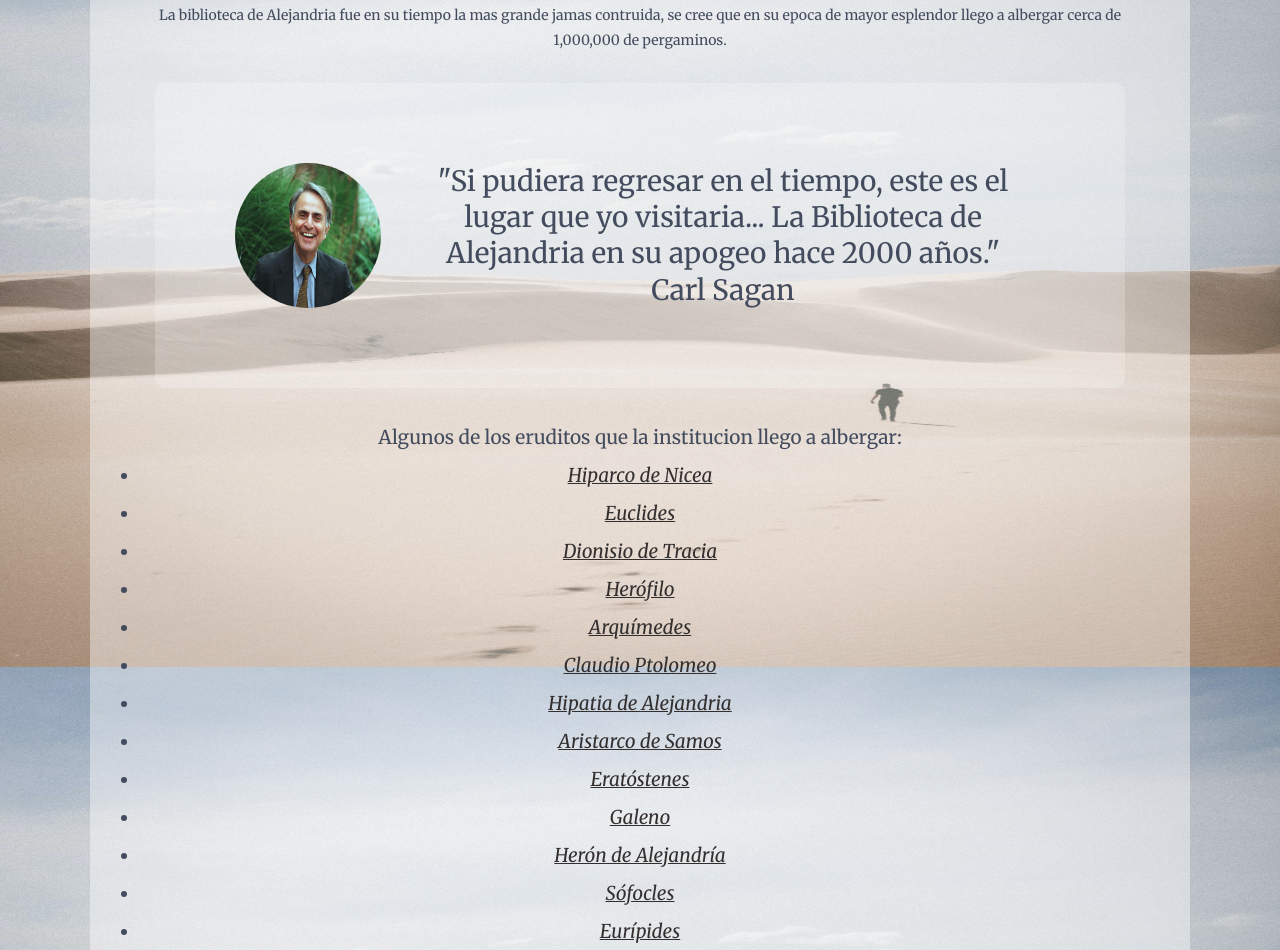
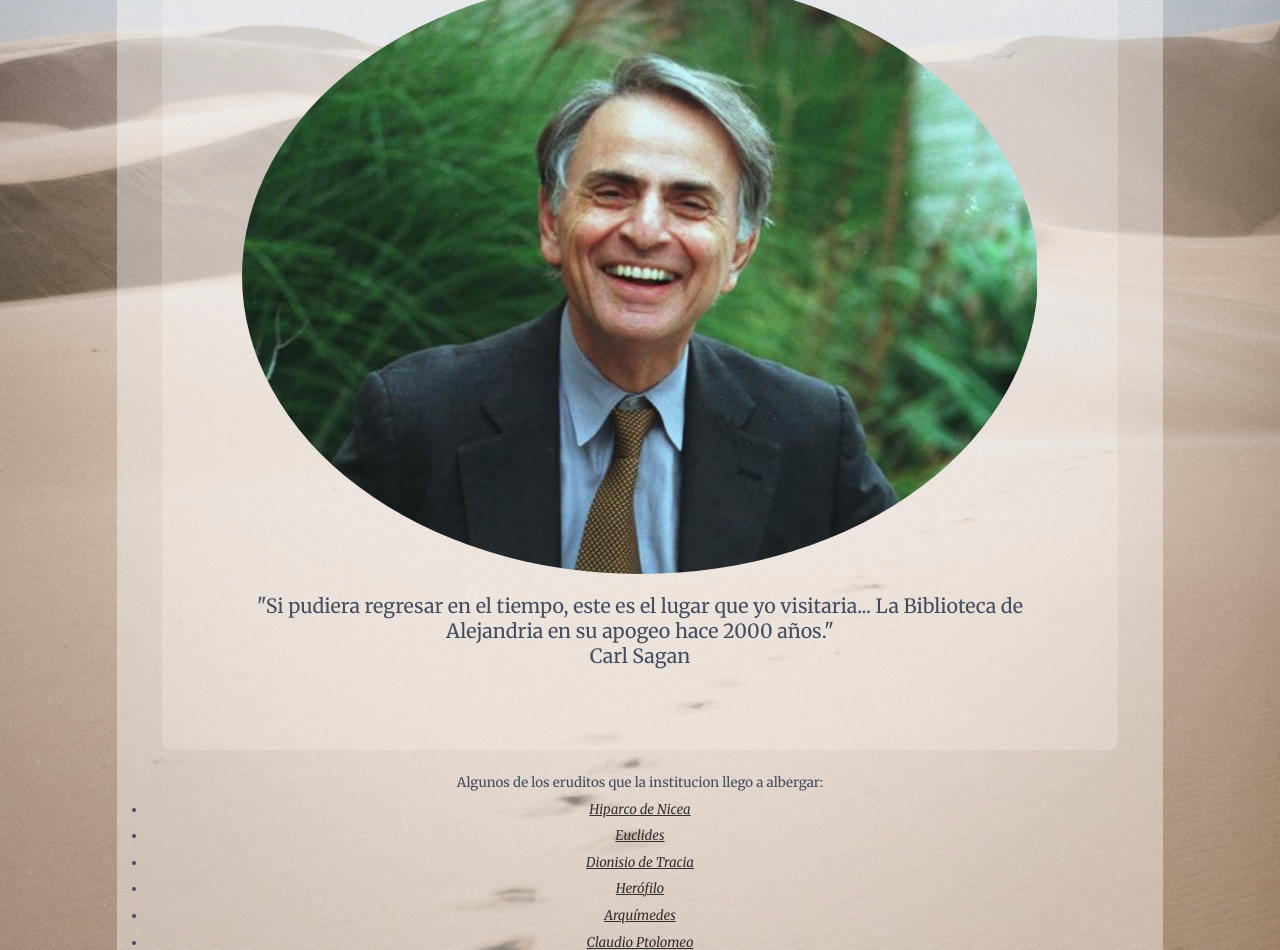
Before and after one commit to lufrasahe/Hipatia-tribute-page, a plain HTML site: page index.html in a window 1280 px wide. Shown: the part 933-1883 px from the top of the page. Drawn offline with Linux system fonts and the light colour scheme.

Commit message:
responsive design added

```diff
--- a/index.html
+++ b/index.html
@@ -13,7 +13,9 @@
 	<!--shows the text when the mouse is over the tab-->
 	<title>La biblioteca de Alejandria</title>
 	<!--a path to the page style-->
+	<meta name="viewport" content="width=device-width, initial-scale=1">
 	<link rel="stylesheet" type="text/css" href="style.css">
+
 </head>
 
 <body>
@@ -38,9 +40,7 @@
 			<figure class="bibl">
 				<img src="resources/alexandria.jpg" alt="biblioteca llena de papiros">
 				<figcaption>La biblioteca de Alejandria fue en su tiempo la mas grande jamas contruida, se cree que
-					en
-					su epoca de mayor
-					esplendor llego a albergar cerca de 1,000,000 de pergaminos.</figcaption>
+					en su epoca de mayor esplendor llego a albergar cerca de 1,000,000 de pergaminos.</figcaption>
 			</figure>
 			<figure class="sagan">
 				<img src="resources/carl-sagan.jpg" alt="Carl Sagan">
@@ -113,3 +113,25 @@
 </body>
 
 </html>
+<!DOCTYPE html>
+<!--[if lt IE 7]>      <html class="no-js lt-ie9 lt-ie8 lt-ie7"> <![endif]-->
+<!--[if IE 7]>         <html class="no-js lt-ie9 lt-ie8"> <![endif]-->
+<!--[if IE 8]>         <html class="no-js lt-ie9"> <![endif]-->
+<!--[if gt IE 8]>      <html class="no-js"> <!--<![endif]-->
+<html>
+	<head>
+		<meta charset="utf-8">
+		<meta http-equiv="X-UA-Compatible" content="IE=edge">
+		<title></title>
+		<meta name="description" content="">
+		<meta name="viewport" content="width=device-width, initial-scale=1">
+		<link rel="stylesheet" href="">
+	</head>
+	<body>
+		<!--[if lt IE 7]>
+			<p class="browsehappy">You are using an <strong>outdated</strong> browser. Please <a href="#">upgrade your browser</a> to improve your experience.</p>
+		<![endif]-->
+
+		<script src="" async defer></script>
+	</body>
+</html>
--- a/style.css
+++ b/style.css
@@ -1,21 +1,22 @@
-@import url('https://fonts.googleapis.com/css2?family=Merriweather:ital,wght@0,400;0,700;1,400&display=swap');
-*{
+@import url("https://fonts.googleapis.com/css2?family=Merriweather:ital,wght@0,400;0,700;1,400&display=swap");
+* {
   margin: 0;
   padding: 0;
 }
-html{
+html {
   font-size: 10px;
 }
-body{ /*
+body {
+  /*
 	background: rgb(170,204,191);
 	background: radial-gradient(circle, rgba(170,204,191,1) 0%, rgba(51,201,192,1) 100%); */
   background-image: url(resources/sand.jpg);
   background-size: 100%;
   image-rendering: optimizeSpeed;
   background-attachment: fixed;
-	color:#434c5e;
+  color: #434c5e;
 }
-a{
+a {
   color: rgb(51, 47, 47);
   font-style: italic;
 }
@@ -26,7 +27,7 @@ img {
   margin: 0;
   padding: 0;
 }
-.container{
+.container {
   background-color: rgba(255, 255, 255, 0.4);
   border-radius: 1em;
   width: 80%;
@@ -35,7 +36,7 @@ img {
   margin: 20px auto 20px;
   padding: 50px;
   text-align: center;
-	display:grid;
+  display: grid;
   gap: 20px 20px;
   grid-template-columns: 1fr;
   grid-template-rows: repeat(6, auto);
@@ -45,45 +46,44 @@ img {
     "img"
     "list"
     "end"
-						"footer"
-	;
-	font-family: 'Merriweather';
+    "footer";
+  font-family: "Merriweather";
   line-height: 2.5em;
   z-index: 3;
 }
-.container .header{
+.container .header {
   grid-area: header;
   font-size: 2.5em;
   line-height: 2em;
 }
-.container .content1{
+.container .content1 {
   grid-area: content1;
   font-size: 2em;
 }
-.container .img{
+.container .img {
   grid-area: img;
   padding: 10px 15px;
   font-size: 1.4em;
 }
-.img>p{
+.img > p {
   padding: 20px 20px;
   font-size: 2em;
   line-height: 1.2em;
 }
-.container .img .sagan{
+.container .img .sagan {
   margin-top: 30px;
   padding: 80px;
   border-radius: 10px;
   background-color: rgba(255, 255, 255, 0.2);
   display: grid;
-	grid-template-columns: repeat(5 ,1fr);
-	gap: 20px ;
+  grid-template-columns: repeat(5, 1fr);
+  gap: 20px;
 }
-.sagan>img{
+.sagan > img {
   grid-column: span 1;
   border-radius: 50%;
 }
-.sagan>figcaption{
+.sagan > figcaption {
   grid-column: span 4;
   display: flex;
   align-items: center;
@@ -92,34 +92,120 @@ line-height: 2em;
   font-size: 2em;
   line-height: 1.3em;
 }
-.container .list{
+.container .list {
   grid-area: list;
   font-size: 1.9em;
   line-height: 2em;
 }
-.container .end{
+.container .end {
   grid-area: end;
   font-size: 1.9em;
 }
-.container .footer{
+.container .footer {
   margin-top: 30px;
   grid-area: footer;
   min-height: 70px;
   border-radius: 10px;
   padding: 10px 50px;
-	display:flex;
+  display: flex;
   align-items: baseline;
   justify-content: space-around;
   flex-direction: row;
   line-height: 1em;
   font-size: 1.8em;
-
 }
-.container .footer .git{
+.container .footer .git {
   order: 1;
   justify-self: flex-start;
 }
-.container .footer .credits{
+.container .footer .credits {
   order: 2;
   justify-self: flex-end;
 }
+@media only screen and (min-width: 992px) {
+  html {
+    font-size: 9px;
+  }
+  .sagan > figcaption {
+    grid-column: span 3;
+  }
+  .sagan > img {
+    grid-column: span 2;
+    border-radius: 50%;
+  }
+}
+@media only screen and (min-width: 768px) {
+  html {
+    font-size: 8px;
+  }
+  .sagan > figcaption {
+    grid-column: span 3;
+  }
+  .sagan > img {
+    grid-column: span 2;
+    height: 60%;
+  }
+}
+@media only screen and (min-width: 600px) {
+  html {
+    font-size: 7px;
+  }
+  body{
+	  background-size: cover;
+
+  }
+  .container{
+	background-color: rgba(255, 255, 255, 0.4);
+	border-radius: 1em;
+	width: 77%;
+	position: relative;
+	margin: 10px auto 10px;
+	padding: 30px;
+	text-align: center;
+	display: grid;
+	gap: 10px 10px;
+	grid-template-columns: 1fr;
+	grid-template-rows: repeat(6, auto);
+	grid-template-areas:
+	  "header"
+	  "content1"
+	  "img"
+	  "list"
+	  "end"
+	  "footer";
+	line-height: 2.5em;
+	z-index: 3;
+  }
+
+  .img{
+	 grid-area: img;
+  }
+  .header{
+	  grid-area: header;
+  }
+  .content1{
+	  grid-area: content;
+  }
+  .list{
+	  grid-area: list;
+  }
+  .end{
+	  grid-area: end;
+  }
+  .footer{
+	  grid-area: footer;
+  }
+  .container .img .sagan{
+	  display: flex;
+	  flex-flow: column wrap ;
+
+  }
+  .sagan>img{
+	  order: 1;
+	  flex: 0 0 auto;
+  }
+  .sagan>figcaption{
+	  order: 2;
+	  flex: 0 0 auto;
+  }
+}
```
Lines whose indentation alone changed are shown as unchanged.
